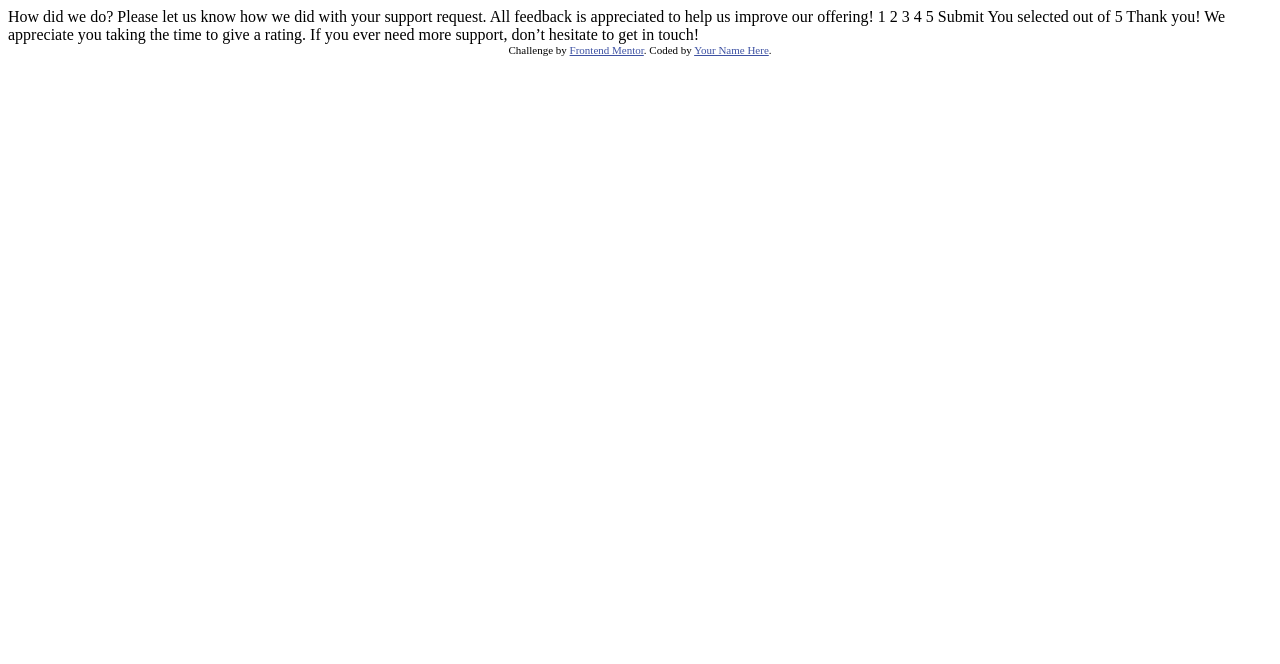
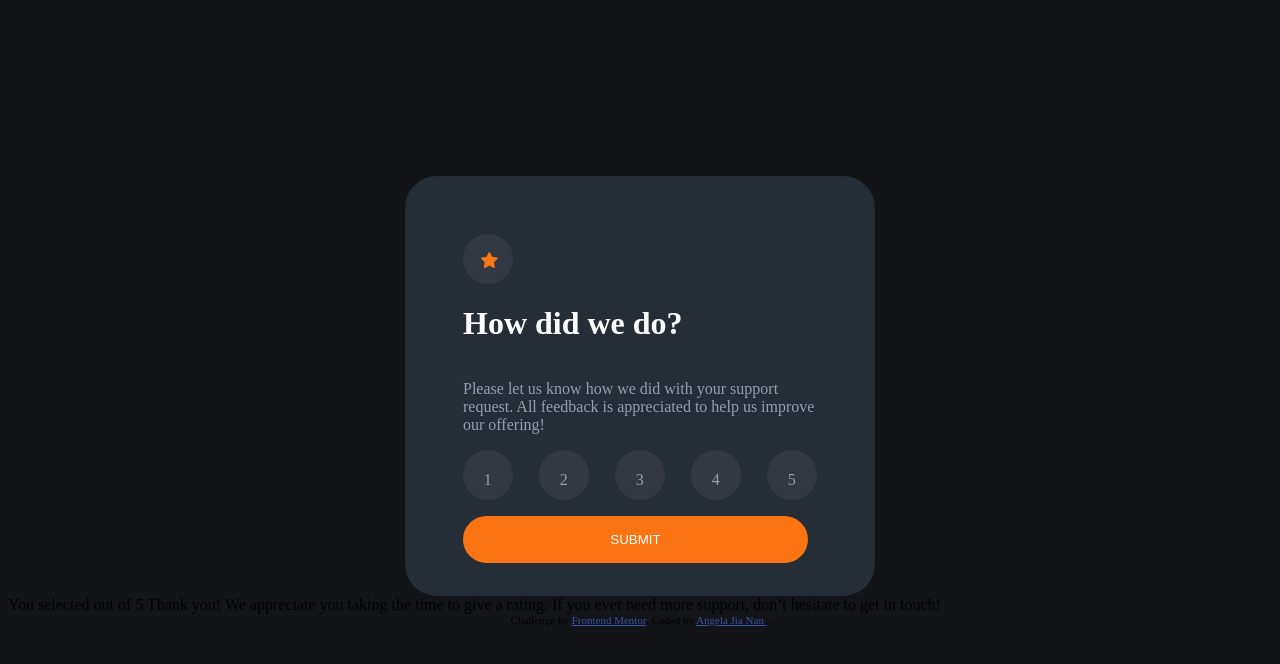
Before and after one commit to AngelaJiaNan/algorithms-questions, a plain HTML site: page interactive-rating-component-main/index.html in a window 1280 px wide. Drawn offline with Linux system fonts and the light colour scheme.

Commit message:
finished all CSS.

```diff
--- a/interactive-rating-component-main/index.html
+++ b/interactive-rating-component-main/index.html
@@ -10,24 +10,118 @@
 
   <!-- Feel free to remove these styles or customise in your own stylesheet 👍 -->
   <style>
+    body {
+      background-color:hsl(216, 12%, 8%) ;
+    }
     .attribution { font-size: 11px; text-align: center; }
     .attribution a { color: hsl(228, 45%, 44%); }
+
+    .card-container {
+      border-radius: 2rem;
+      display:block;
+      justify-content:center;
+      margin:auto;
+      max-width: 450px;
+      padding:10px;
+      margin-top: 11rem;
+      background-color: hsl(213, 19%, 18%);
+      height: 400px;
+    }
+    .card-infor{
+      display:flex;
+      flex-direction: column;
+      margin: 3rem;
+    }
+    .card-symbols {
+    border-radius: 5rem;
+    height: 50px;
+    width: 50px;
+    display: inline-block;
+    background-color: hsl(217deg 5% 35% / 30%);
+    }
+    .star {
+      margin: 1.1rem;
+    }
+    .rating {
+      display: flex;
+      justify-content: space-between;
+      color: hsl(217, 12%, 63%)
+    }
+    .card-header {
+      color: hsl(0, 0%, 100%);
+    }
+    .card-content {
+      color: hsl(217, 12%, 63%);
+    }
+    .rating-btn {
+      margin: 1.3rem;
+    }
+    .card-symbols:hover {
+      background-color: hsl(216, 12%, 54%) ;
+      color: hsl(0, 0%, 100%);
+    }
+    .card-symbols:focus {
+      background-color:hsl(25, 97%, 53%) ;
+      color: hsl(0, 0%, 100%);
+    }
+    button {
+    color:hsl(0, 0%, 100%);
+    background-color:hsl(25, 97%, 53%);
+    padding: 1rem;
+    border-radius: 2rem;
+    width: 345px;
+    margin-top: 1rem;
+    border: none;
+    }
+    button:hover {
+    background-color:hsl(0, 0%, 100%);
+    color: hsl(25, 97%, 53%);
+    }
+
   </style>
 </head>
 <body>
 
-  <!-- Rating state start -->
+ <div class="card-container">
+   <div class="card-infor">
+    <div class="card-symbols">
+      <svg width="17" height="16" class="star" xmlns="http://www.w3.org/2000/svg">
+        <path
+        d="m9.067.43 1.99 4.031c.112.228.33.386.58.422l4.45.647a.772.772 0 0 1 .427 1.316l-3.22 3.138a.773.773 0 0 0-.222.683l.76 4.431a.772.772 0 0 1-1.12.813l-3.98-2.092a.773.773 0 0 0-.718 0l-3.98 2.092a.772.772 0 0 1-1.119-.813l.76-4.431a.77.77 0 0 0-.222-.683L.233 6.846A.772.772 0 0 1 .661 5.53l4.449-.647a.772.772 0 0 0 .58-.422L7.68.43a.774.774 0 0 1 1.387 0Z"
+        fill="#FC7614" />
+      </svg>
+    </div>
+    <div class="card-header">
+      <h1>How did we do?</h1>
+    </div>
+    <div class="card-content">
+      <p>Please let us know how we did with your support request. All feedback is appreciated
+        to help us improve our offering!</p>
+    </div>
+    <div class="rating">
+      <div class="card-symbols">
+        <div class="rating-btn">1</div>
+      </div>
+      <div class="card-symbols">
+        <div class="rating-btn">2</div>
+      </div>
+      <div class="card-symbols">
+        <div class="rating-btn">3</div>
+      </div>
+      <div class="card-symbols">
+        <div class="rating-btn">4</div>
+      </div>
+      <div class="card-symbols">
+        <div class="rating-btn">5</div>
+      </div>
+    </div>
+    <div class="btn">
+      <button type="submit">SUBMIT</button>
+    </div>
+  </div>
+ </div>
 
-  How did we do?
 
-  Please let us know how we did with your support request. All feedback is appreciated
-  to help us improve our offering!
-
-  1 2 3 4 5
-
-  Submit
-
-  <!-- Rating state end -->
 
   <!-- Thank you state start -->
 
@@ -43,7 +137,7 @@
 
   <div class="attribution">
     Challenge by <a href="https://www.frontendmentor.io?ref=challenge" target="_blank">Frontend Mentor</a>.
-    Coded by <a href="#">Your Name Here</a>.
+    Coded by <a href="#">Angela Jia Nan </a>.
   </div>
 </body>
 </html>
```
